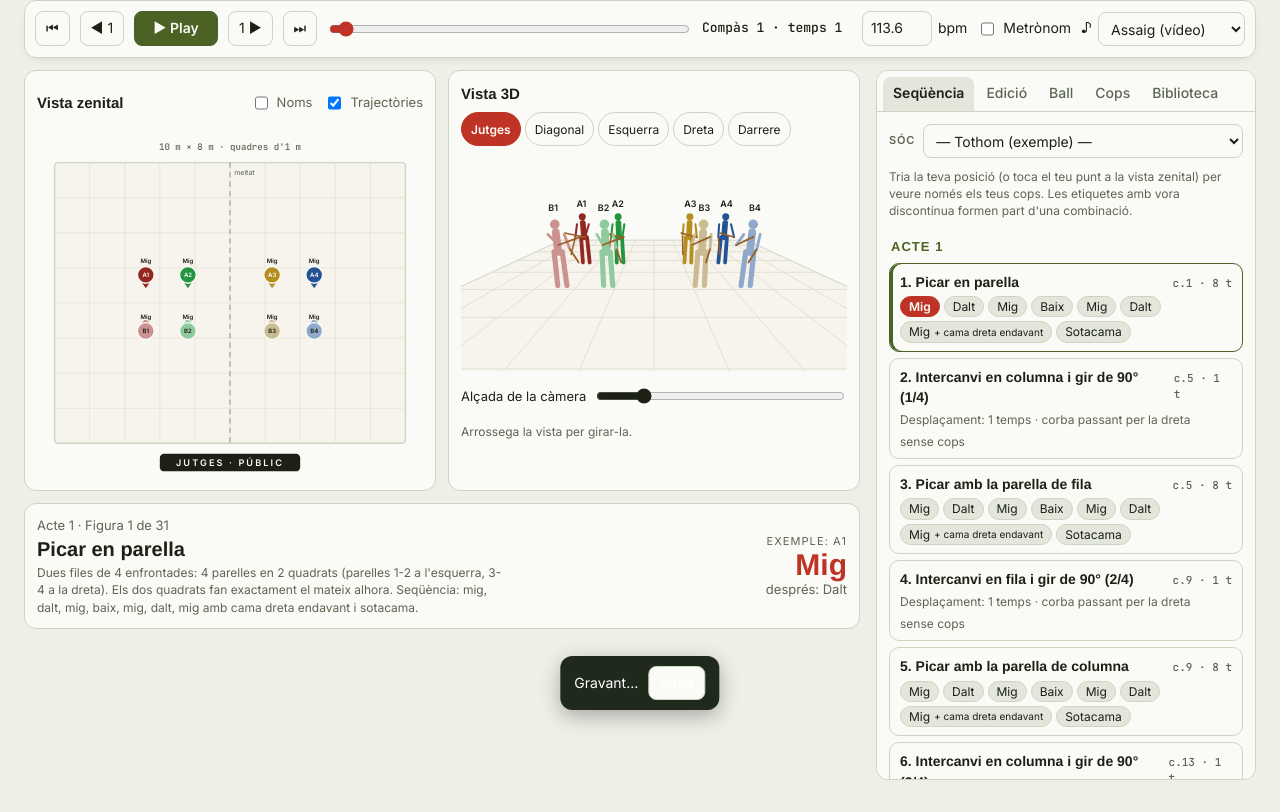
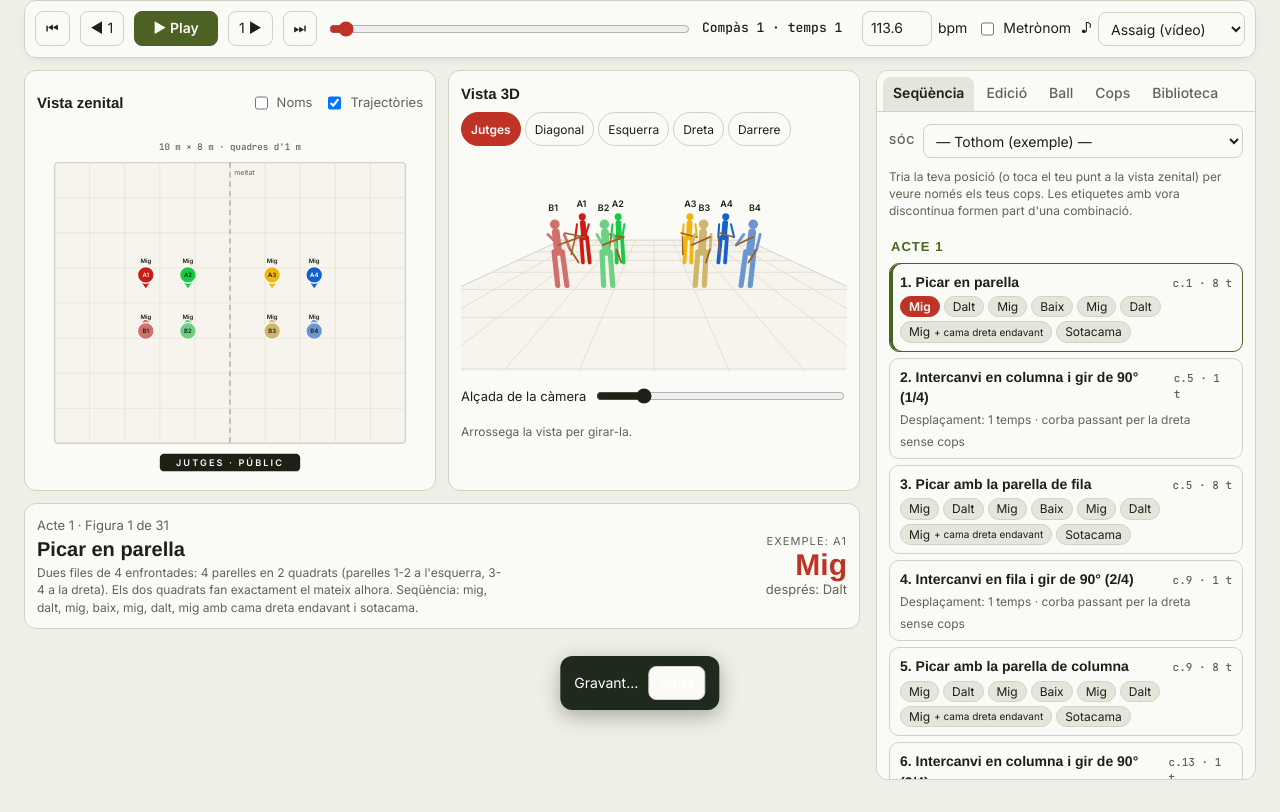
Before and after one commit to sueps/bastoners-arbeca, a plain HTML site: page index.html in a window 1280 px wide. Shown: the part 74-886 px from the top of the page. Drawn offline with Linux system fonts and the light colour scheme; a web font is replaced by a local one.

Commit message:
Colors triats per Susan (fort F2, clar C)
Co-Authored-By: Claude Opus 5.5 <noreply@anthropic.com>
Claude-Session: https://claude.ai/code/session_01P2izuVWaRgPHSkHNF6sTDT

```diff
--- a/index.html
+++ b/index.html
@@ -328,14 +328,16 @@ const KEY = 'bastoners.v1';
 /* Balladors per parelles: A1..An (fila de dalt, mirant cap avall) i B1..Bn (fila de baix, mirant cap amunt) */
 const COLS=['c1','c2','c3','c4','c5','c6','c7','c8'];
 /* Colors per parella: el mateix to, fort per a l'A i clar per a la B */
-const PAIR_HUES=[[2,'Vermell'],[135,'Verd'],[44,'Groc mostassa',70,42],[215,'Blau'],[280,'Lila'],[26,'Taronja',88,50],[322,'Rosa'],[178,'Turquesa'],[245,'Indi'],[85,'Llima'],[350,'Gerd'],[195,'Cel']];
+// Colors de parella (carta triada: fort F2 per a les A, clar C per a les B)
+const PAIR_HUES=[[2,'Vermell'],[135,'Verd'],[44,'Groc mostassa',90,50],[215,'Blau'],[280,'Lila'],[26,'Taronja',95,58],[322,'Rosa'],[178,'Turquesa'],[245,'Indi'],[85,'Llima'],[350,'Gerd'],[195,'Cel'],[18,'Teula'],[160,'Verd menta'],[300,'Fúcsia'],[0,'Gris',0,48]];
 function pairColor(k,ab){ return 'p'+(((k-1)%PAIR_HUES.length)+1)+ab; }
-(function(){ let l='', d=''; PAIR_HUES.forEach(([h,,sa,la],i)=>{ const k=i+1;
-    l+=`--p${k}a:hsl(${h} ${sa||62}% ${la||36}%);--p${k}b:hsl(${h} 36% 68%);`; d+=`--p${k}a:hsl(${h} ${sa||58}% ${la?la+4:46}%);--p${k}b:hsl(${h} 38% 72%);`; });
+(function(){ let l='', d=''; PAIR_HUES.forEach(([h,,sa,la],i)=>{ const k=i+1, S=sa!=null?sa:82, L=la!=null?la:44, C=sa===0?0:52;
+    l+=`--p${k}a:hsl(${h} ${S}% ${L}%);--p${k}b:hsl(${h} ${C}% 62%);`; d+=`--p${k}a:hsl(${h} ${S}% ${Math.min(60,L+6)}%);--p${k}b:hsl(${h} ${C}% 68%);`; });
   const st=document.createElement('style');
   st.textContent=`:root{${l}} @media (prefers-color-scheme: dark){:root:not([data-theme="light"]){${d}}} :root[data-theme="dark"]{${d}}`;
   document.head.appendChild(st); })();
-function inkOn(color){ return /^p\d+b$/.test(color||'') ? '#1c2015' : 'var(--surface)'; }
+function inkOn(color){ const m=/^p(\d+)([ab])$/.exec(color||''); if(!m) return 'var(--surface)'; if(m[2]==='b') return '#1c2015';
+  const h=(PAIR_HUES[+m[1]-1]||[0])[0]; return (h>=35 && h<=200) ? '#1c2015' : '#fff'; }
 function colorOptions(sel){ const o=[]; PAIR_HUES.forEach(([h,n],i)=>{ o.push([`p${i+1}a`,`${n} fort`],[`p${i+1}b`,`${n} clar`]); });
   ['Oliva','Fusta','Blau','Morat','Mostassa','Verd aigua','Indi','Pissarra'].forEach((n,i)=>o.push(['c'+(i+1),n]));
   return o.map(([v,n])=>`<option value="${v}" ${sel===v?'selected':''}>${n}</option>`).join(''); }
```
